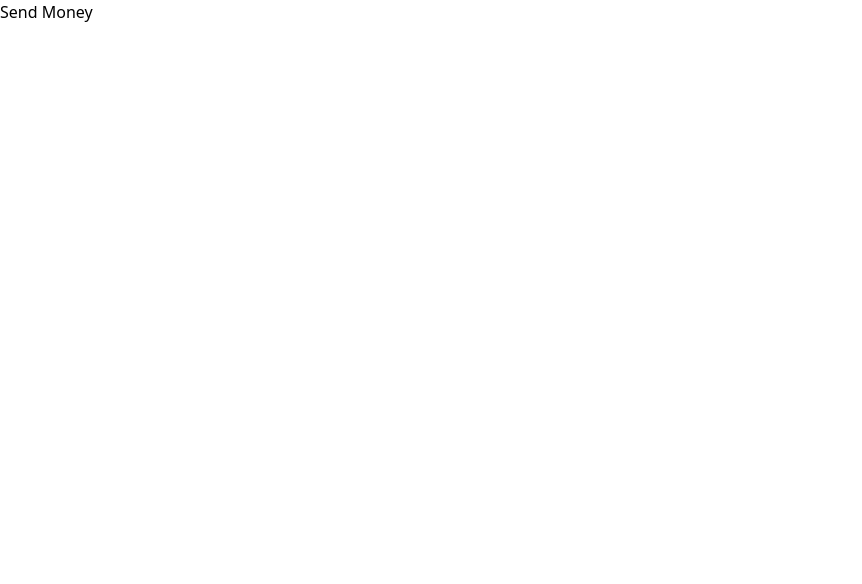
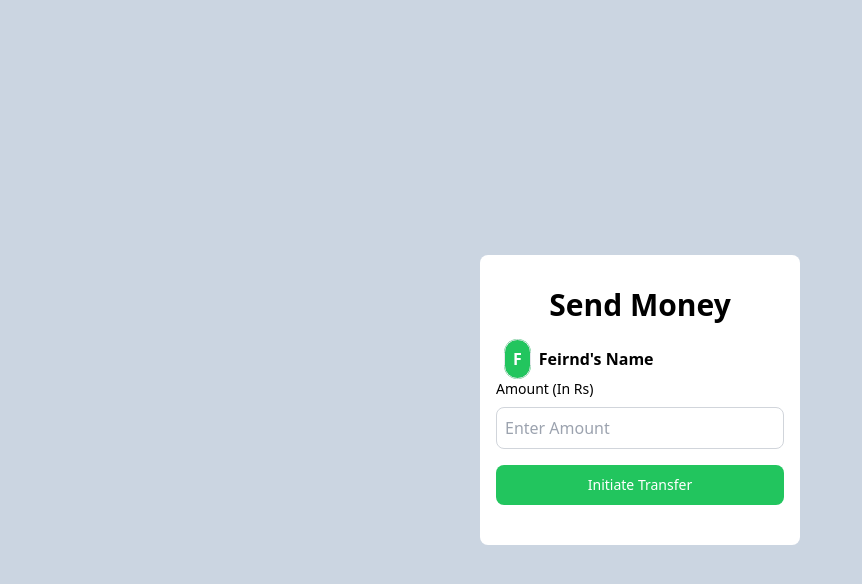
Before and after one commit to shobhit8797/PaytmClone, a React (Vite) app in the folder frontend/: page /send in a window 1280 px wide. Shown: the top 584 px of the page, without its empty margins (0-862 px from the left). Built offline with nearby package versions, Linux system fonts and the light colour scheme.

Commit message:
Send Money page ui developed

```diff
--- a/frontend/src/components/Button.jsx
+++ b/frontend/src/components/Button.jsx
@@ -1,9 +1,12 @@
-export default function Button({ label, onClick }) {
+export default function Button({ label, onClick, color }) {
+    const bgColor = color || "bg-slate-200";
+    const hoverBgColor = color ? "hover:bg-green-600" : "hover:bg-slate-400";
+    // const textColor = color ? "text-white" : "text-slate-800";
     return (
         <button
             onClick={onClick}
             type="button"
-            className="w-full text-white bg-gray-800 hover:bg-gray-900 focus:outline-none focus:ring-2 focus:ring-gray-300 font-medium rounded-lg text-sm px-5 py-2.5 me-2 mb-2"
+            className={`w-full text-white focus:outline-none focus:ring-2 focus:ring-gray-300 font-medium rounded-lg text-sm px-5 py-2.5 me-2 mb-2 ${bgColor} ${hoverBgColor}`}
         >
             {label}
         </button>
--- a/frontend/src/components/ProfileAvatar.jsx
+++ b/frontend/src/components/ProfileAvatar.jsx
@@ -1,6 +1,10 @@
-export default function ProfileAvatar({ label }) {
+export default function ProfileAvatar({ label, color }) {
+    const bgColor = color || "bg-slate-200";
+    const textColor = color ? "text-white" : "text-slate-800";
     return (
-        <span className="w-12 h-12 rounded-full border px-2 py-2 justify-center mt-1 mx-2 bg-slate-200 text-slate-800">
+        <span
+            className={`w-12 h-12 rounded-full border px-2 py-2 justify-center mt-1 mx-2 ${textColor} ${bgColor}`}
+        >
             {label[0]}
         </span>
     );
--- a/frontend/src/pages/SendMoney.jsx
+++ b/frontend/src/pages/SendMoney.jsx
@@ -1,3 +1,38 @@
+import Button from "../components/Button";
+import Heading from "../components/Heading";
+import InputBox from "../components/InputBox";
+import ProfileAvatar from "../components/ProfileAvatar";
+
 export const SendMoney = () => {
-    return <div>Send Money</div>;
+    return (
+        <div className="flex justify-center h-screen bg-slate-300">
+            <div className="flex flex-col justify-center">
+                <div className="bg-white rounded-lg w-80 h-max text-center p-2 px-4">
+                    <Heading label={"Send Money"} />
+
+                    <div className="my-6 w-full justify-start text-start">
+                        <div className="mt-6 font-semibold">
+                            <ProfileAvatar
+                                label={"Feirnd's Name"}
+                                color={"bg-green-500"}
+                            />
+                            Feirnd&apos;s Name
+                        </div>
+                        <div className="text-sm mt-2">Amount (In Rs)</div>
+
+                        <div>
+                            <InputBox placeholder="Enter Amount" type="number"/>
+                        </div>
+
+                        <div className="w-full mt-2">
+                            <Button
+                                label={"Initiate Transfer"}
+                                color={"bg-green-500"}
+                            />
+                        </div>
+                    </div>
+                </div>
+            </div>
+        </div>
+    );
 };
```
